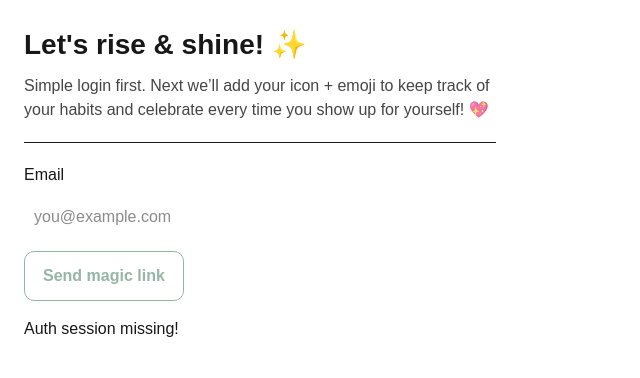
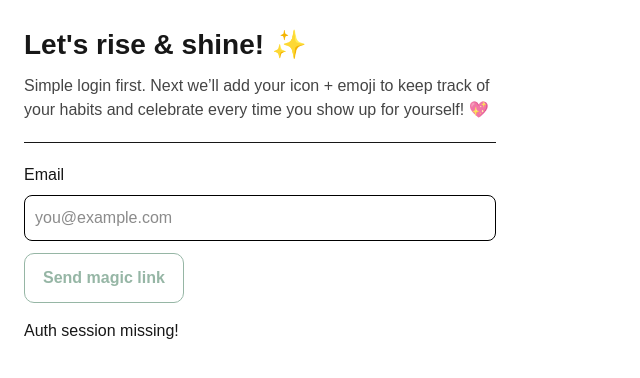
Before and after one commit to chloebenko/beasts-app, a Next.js app: page / in a window 1280 px wide. Shown: the top 378 px of the page, without its empty margins (0-640 px from the left). Built offline with nearby package versions, Linux system fonts and the light colour scheme; no server answers.

Commit message:
improved input style

```diff
--- a/src/app/page.tsx
+++ b/src/app/page.tsx
@@ -123,7 +123,14 @@ export default function Home() {
               value={email}
               onChange={(e) => setEmail(e.target.value)}
               placeholder="you@example.com"
-              style={{ width: "100%", padding: 10, marginBottom: 12 }}
+              style={{
+                width: "100%",
+                padding: 10,
+                marginBottom: 12,
+                border: "1px solid #000",   // black border
+                borderRadius: 8,            // optional, feels nicer
+                outline: "none",            // removes default blue glow
+              }}
             />
 
             <ActionButton
```
